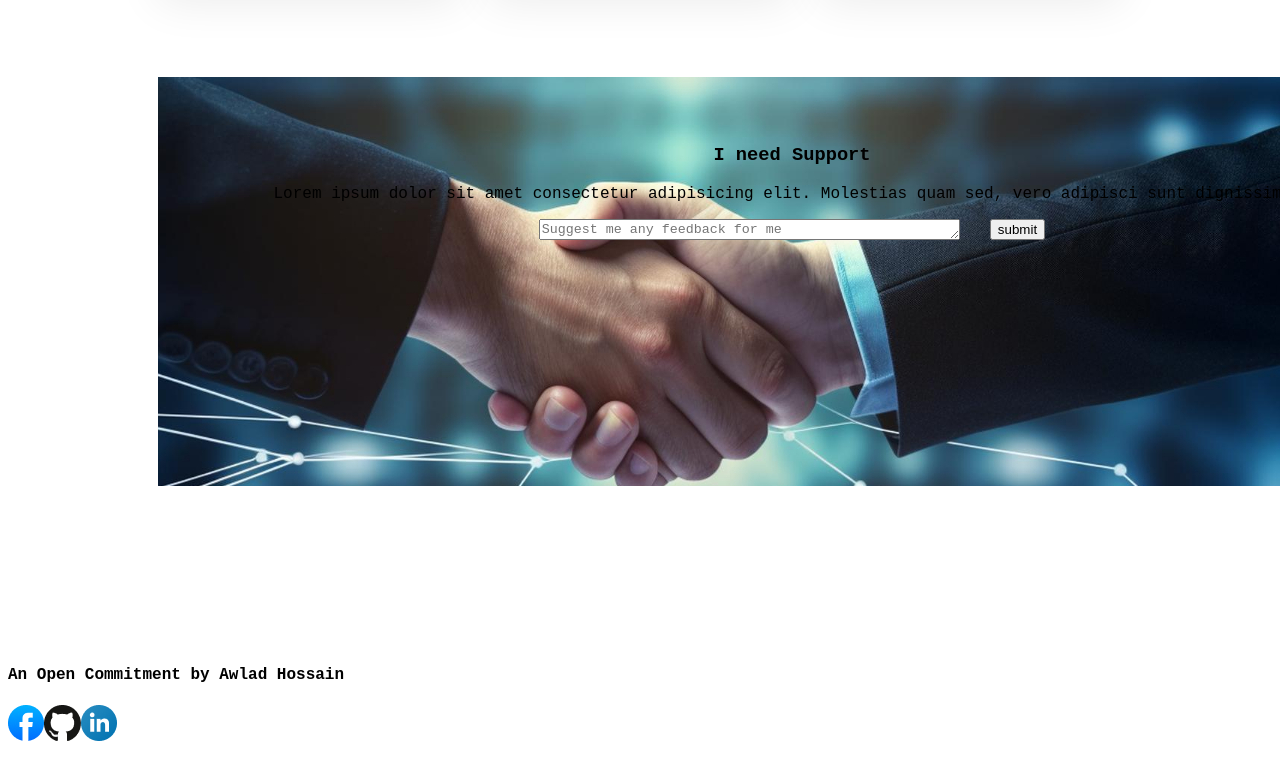
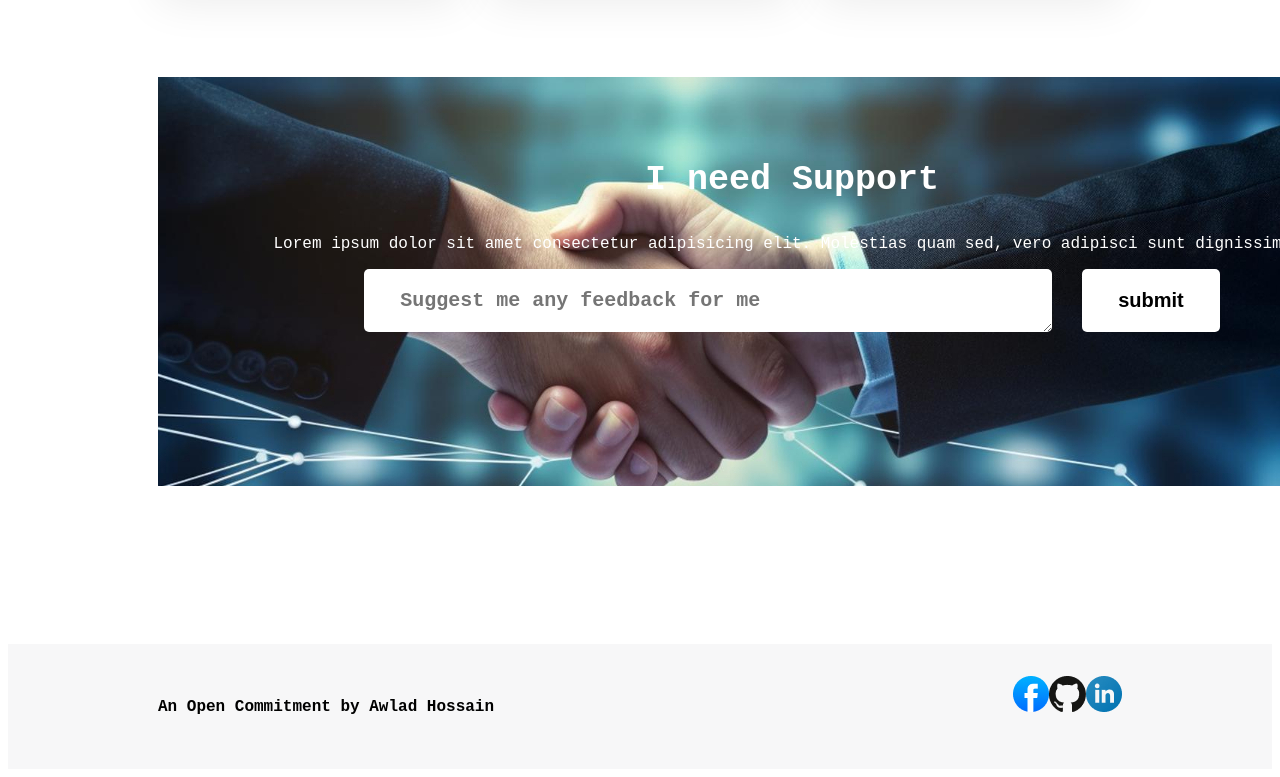
Before and after one commit to mdosmangani1600/1st-assignment-repo, a plain HTML site: page index.html in a window 1280 px wide. Shown: the part 3220-3997 px from the top of the page. Before the commit the page ends 3974 px from the top, so only its background shows below. Drawn offline with Linux system fonts and the light colour scheme; a web font is replaced by a local one.

Commit message:
added some css file

```diff
--- a/style/style.css
+++ b/style/style.css
@@ -106,3 +106,37 @@ main section{
   gap: 30px;
 
 }
+.support-title{
+  color: white;
+  font-size: 35px;
+  font-weight: 800;
+}
+.support-description{
+  color: white;
+  font-size: 16px;
+  font-weight: 400;
+}
+.sub-btn{
+  background-color: white;
+  font-size: 20px;
+  font-weight: 600;
+  color:black;
+  border: none;
+  padding: 20px 36px;
+  border-radius: 5px;
+}
+.textarea{
+  background-color: white;
+  font-size: 20px;
+  font-weight: 600;
+  color:black;
+  border: none;
+  padding: 20px 36px;
+  border-radius: 5px;
+}
+.footer{
+  display: flex;
+  justify-content: space-between;
+  padding: 32px 150px 32px 150px;background-color: rgba(13, 19, 33, 0.03);
+
+}
```
